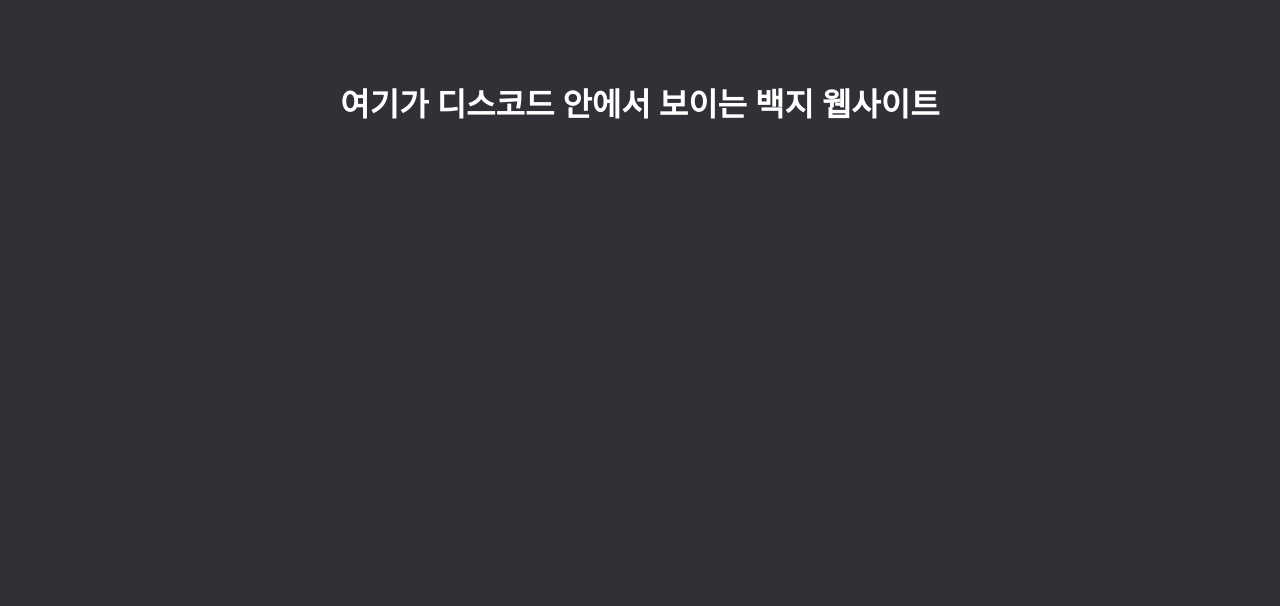
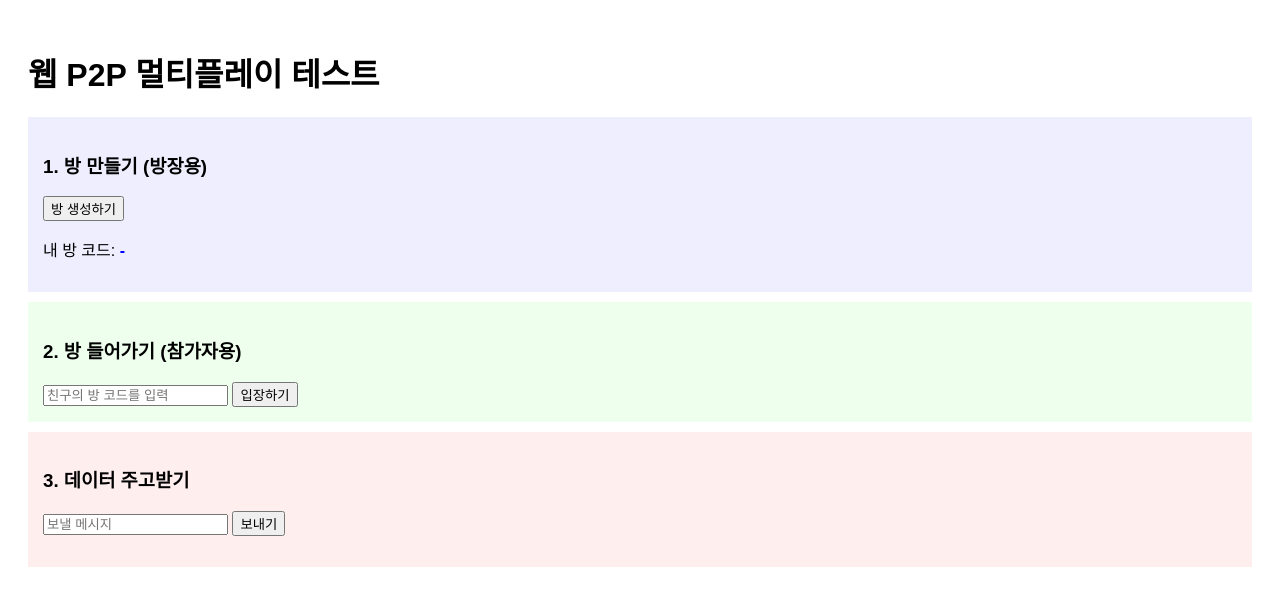
Before and after one commit to ksyksy0860/jjmaem.github.io, a website: page index.html in a window 1280 px wide. Drawn offline with Linux system fonts and the light colour scheme.

Commit message:
Update index.html

```diff
--- a/index.html
+++ b/index.html
@@ -1,10 +1,104 @@
 <!DOCTYPE html>
-<html>
+<html lang="ko">
 <head>
     <meta charset="UTF-8">
-    <title>째맴!</title>
+    <title>웹 게임 P2P 테스트</title>
+    <!-- PeerJS 라이브러리 불러오기 -->
+    <script src="https://unpkg.com/peerjs@1.5.4/dist/peerjs.min.js"></script>
+    <style>
+        body { font-family: sans-serif; padding: 20px; }
+        box { border: 1px solid #ccc; padding: 15px; margin-bottom: 10px; }
+    </style>
 </head>
-<body style="background-color: #2f3136; color: white; text-align: center; padding-top: 50px;">
-    <h1>여기가 디스코드 안에서 보이는 백지 웹사이트</h1>
+<body>
+
+    <h1>웹 P2P 멀티플레이 테스트</h1>
+
+    <!-- 방장 영역 -->
+    <div style="background: #eef; padding: 15px; margin-bottom: 10px;">
+        <h3>1. 방 만들기 (방장용)</h3>
+        <button onclick="createRoom()">방 생성하기</button>
+        <p>내 방 코드: <span id="my-id" style="font-weight: bold; color: blue;">-</span></p>
+    </div>
+
+    <!-- 참가자 영역 -->
+    <div style="background: #efe; padding: 15px; margin-bottom: 10px;">
+        <h3>2. 방 들어가기 (참가자용)</h3>
+        <input type="text" id="target-id" placeholder="친구의 방 코드를 입력">
+        <button onclick="joinRoom()">입장하기</button>
+    </div>
+
+    <!-- 채팅 및 데이터 전송 영역 -->
+    <div style="background: #fee; padding: 15px;">
+        <h3>3. 데이터 주고받기</h3>
+        <input type="text" id="message" placeholder="보낼 메시지">
+        <button onclick="sendMessage()">보내기</button>
+        <ul id="log"></ul>
+    </div>
+
+    <script>
+        let peer;
+        let connection;
+
+        // 1. 방 생성
+        function createRoom() {
+            peer = new Peer(); // 자동으로 고유 ID 생성
+
+            peer.on('open', (id) => {
+                document.getElementById('my-id').innerText = id;
+                logMessage('방이 생성되었습니다. 이 코드를 친구에게 알려주세요.');
+            });
+
+            // 친구가 접속해올 때
+            peer.on('connection', (conn) => {
+                connection = conn;
+                logMessage('친구가 접속했습니다!');
+                setupConnection();
+            });
+        }
+
+        // 2. 방 입장
+        function joinRoom() {
+            const targetId = document.getElementById('target-id').value;
+            peer = new Peer();
+
+            peer.on('open', () => {
+                logMessage('서버 연결 성공, 친구에게 접속 시도 중...');
+                connection = peer.connect(targetId);
+
+                connection.on('open', () => {
+                    logMessage('친구의 방에 성공적으로 입장했습니다!');
+                    setupConnection();
+                });
+            });
+        }
+
+        // 3. 데이터 수신 설정
+        function setupConnection() {
+            connection.on('data', (data) => {
+                logMessage('받은 메시지: ' + data);
+            });
+        }
+
+        // 4. 메시지 전송
+        function sendMessage() {
+            const msg = document.getElementById('message').value;
+            if (connection && connection.open) {
+                connection.send(msg);
+                logMessage('나: ' + msg);
+                document.getElementById('message').value = '';
+            } else {
+                alert('연결된 사람이 없습니다!');
+            }
+        }
+
+        function logMessage(text) {
+            const ul = document.getElementById('log');
+            const li = document.createElement('li');
+            li.innerText = text;
+            ul.appendChild(li);
+        }
+    </script>
+
 </body>
 </html>
```
